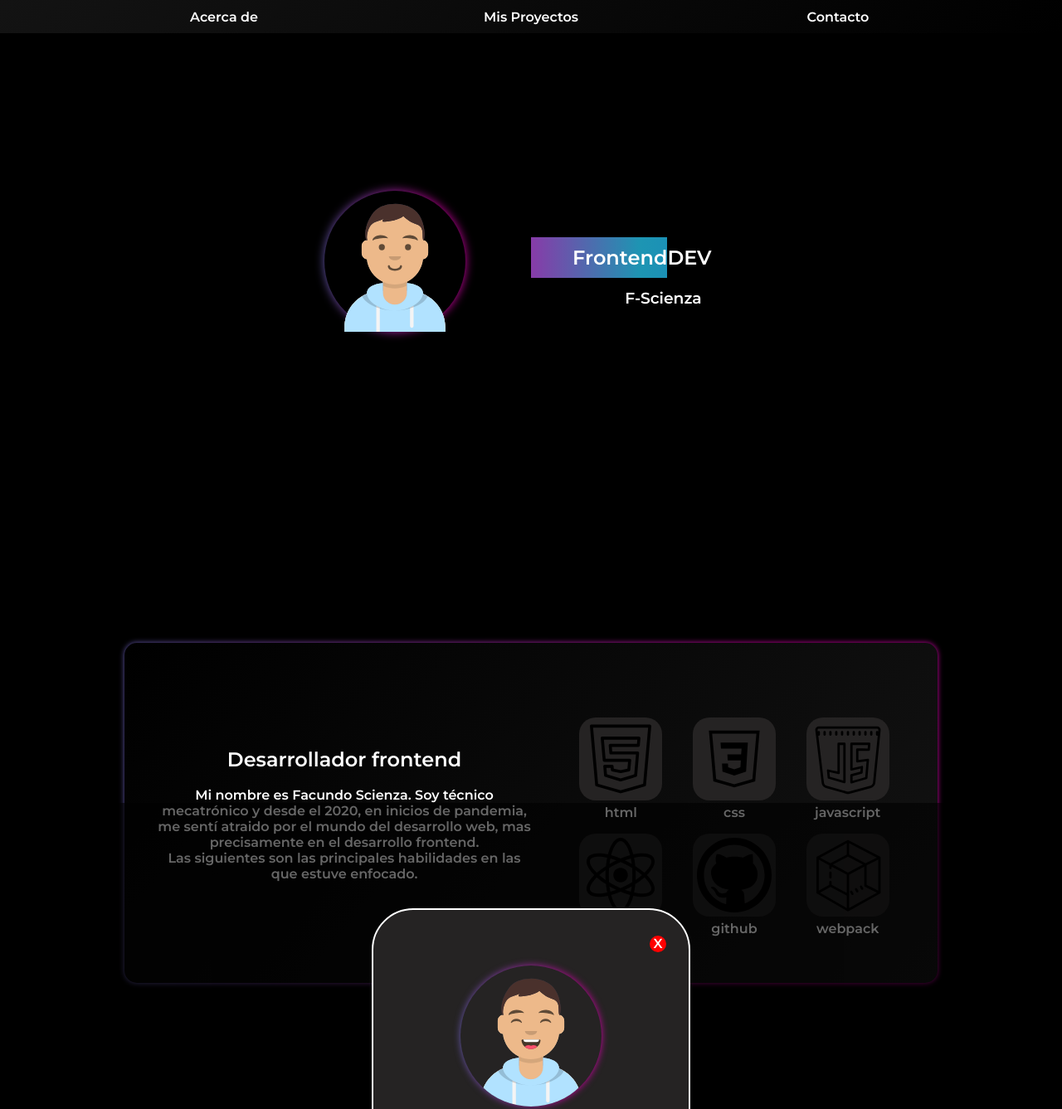
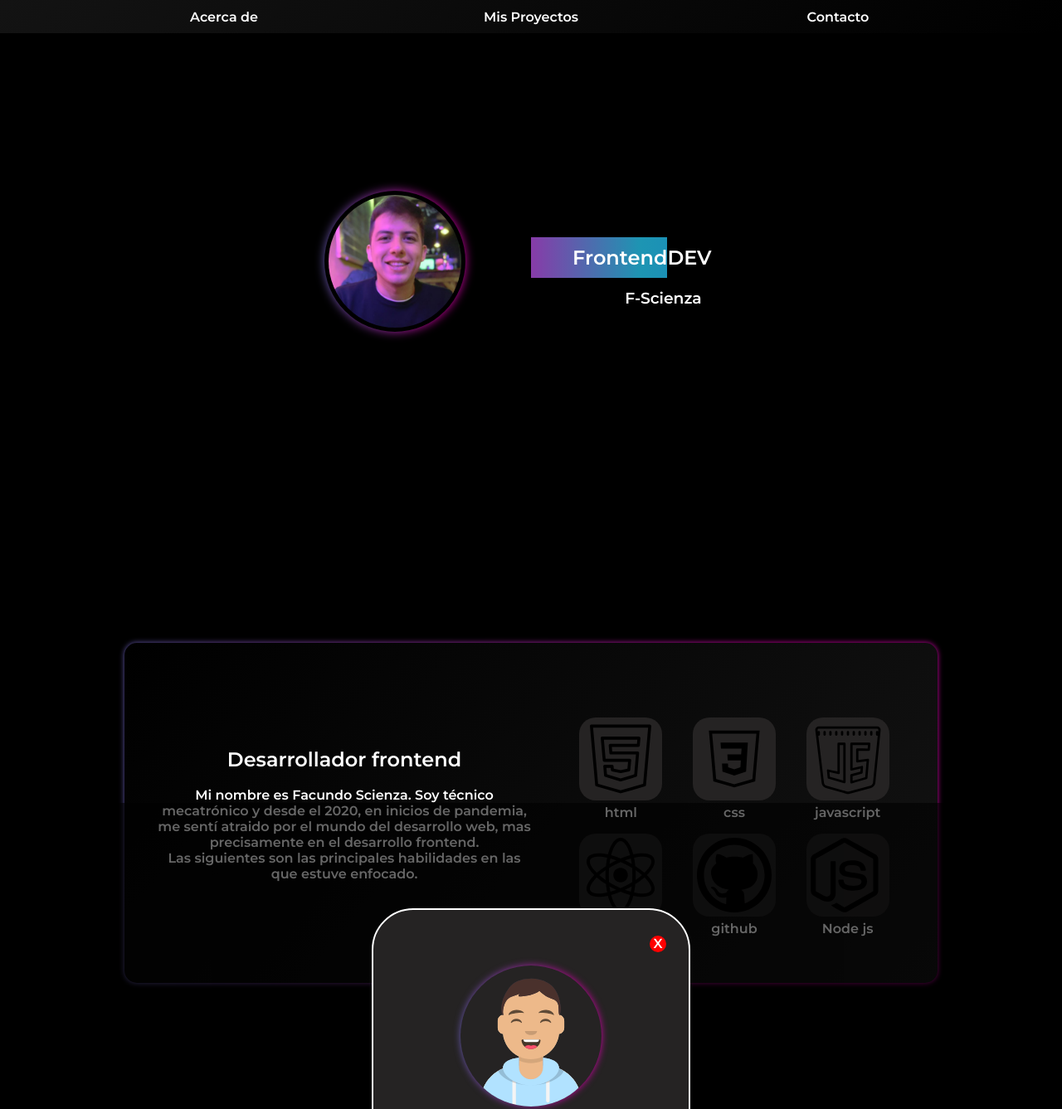
Before and after one commit to F-Scienza/porttfolio2, a website: page index.html in a window 1280 px wide. Shown: the top 1337 px of the page at 83% size. Drawn offline with Linux system fonts and the light colour scheme.

Commit message:
estilos y detalles

```diff
--- a/index.html
+++ b/index.html
@@ -22,7 +22,7 @@
     <section id="hello" class="hello">
         <div class="hello__container">
             <span class="hello__container-avatarBackground">
-                <img class="avatar" src="./images/avatar-normal.svg" alt="avatar">
+                <img class="avatar" src="./images/avatar.png" alt="avatar">
             </span>
             <div class="hello__container-item-1">
                 <h1>Frontend</h1>
@@ -68,8 +68,8 @@
                 <p>github</p>
             </span>
             <span class="presentacion-skills-ic">
-                <img class="skill-icon wp" src="./images/webpack.svg" alt="webpack">
-                <p>webpack</p>
+                <img class="skill-icon wp" src="./images/nodejs-icon.svg" alt="webpack">
+                <p>Node js</p>
             </span>
         </div>
     </section>
--- a/styles.css
+++ b/styles.css
@@ -74,6 +74,8 @@ ul {
     display: flex;
     justify-self: center;
     align-self: flex-end;
+    justify-content: center;
+    align-items: center;
     position: relative;
 }
 .hello__container-avatarBackground::after{
@@ -91,8 +93,9 @@ ul {
     z-index: -1;
 }
 .avatar{
-    min-width: 170px;
-    min-height: 150px;
+    width: 160px;
+    height: 160px;
+    border-radius: 50%;
 }
 .hello__container-item-1{
     position: relative;
--- a/stylesDesktop.css
+++ b/stylesDesktop.css
@@ -64,22 +64,22 @@ body{
     transition: background-color 0.15s linear;
 }
 .html:hover{
-    background-color: #fb8500
+    background-color: #F37936
 }
 .css:hover{
-    background-color: #3185FC
+    background-color: #1A96F3
 }
 .js:hover{
-    background-color: #ffd60a
+    background-color: #F1DC4E
 }
 .react:hover{
-    background-color: #00afb9
+    background-color: #5BDBFF
 }
 .github:hover{
     background-color: white
 }
 .wp:hover{
-    background-color: #89c2d9
+    background-color: #8CC84B
 }
 .someApps{
     height: auto;
```
Also changed, not shown: package.json (+10 -3 lines), images/avatar.png (added), images/nodejs-icon.svg (added), 1 other file.
